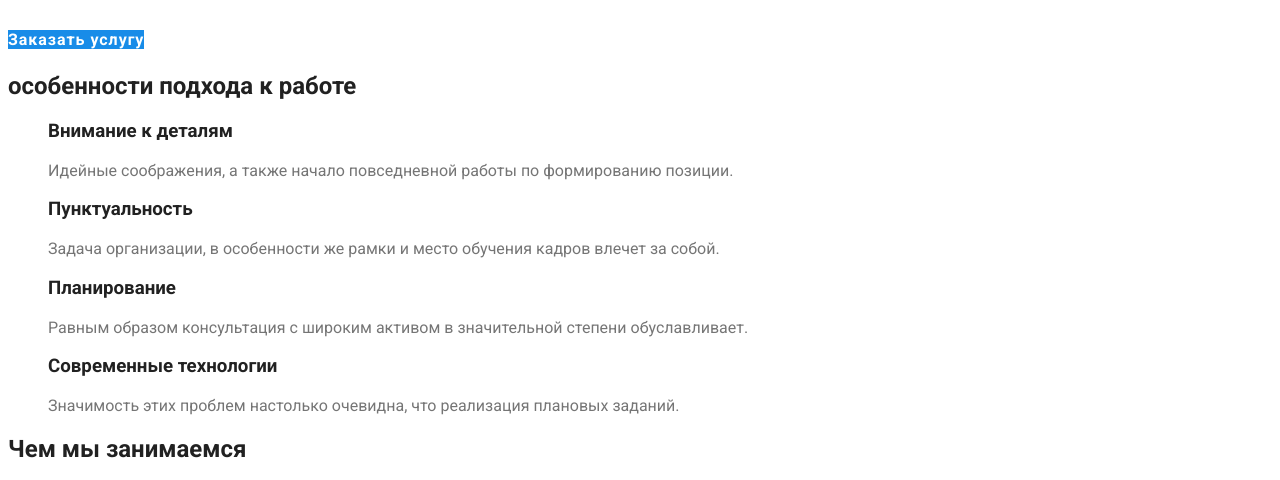
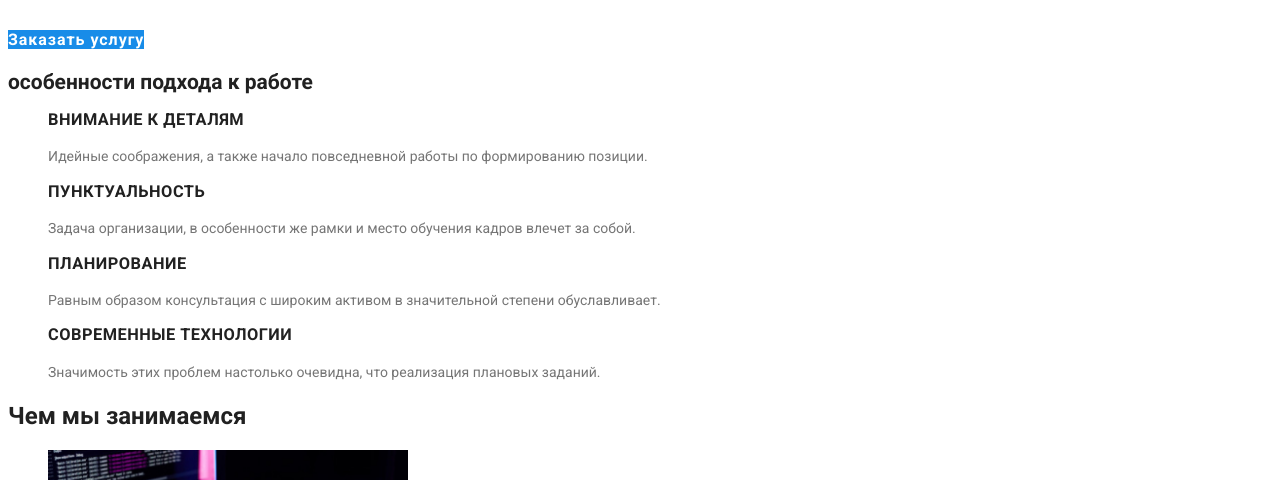
Before and after one commit to Aforty40/goit-markup-hw-03, a plain HTML site: page index.html in a window 1280 px wide. Shown: the part 254-734 px from the top of the page. Drawn offline with Linux system fonts and the light colour scheme.

Commit message:
свойства шрифта особенности работ

```diff
--- a/css/style.css
+++ b/css/style.css
@@ -76,7 +76,7 @@ header {background-color: #ececec;}
    background-color: var(--bgr-color-dark);
    font-size: 44px;
    font-weight: 900;
-   line-height: 1,16;
+   line-height: 1,14;
    letter-spacing: .06em;
    text-align: center;
 
@@ -94,10 +94,19 @@ header {background-color: #ececec;}
 
 /* особенности подхода */
 
-.approach {background-color: var(--bgr-color-primary);}
+.approach {background-color: var(--bgr-color-primary);
+    font-size: 14px;}
 .approach-h2 {color:var(--title-color-general);}
-.approach-h3 {color: var(--title-color-general);}
-.approach-text {color: var(text-color-general);}
+.approach-h3 {color: var(--title-color-general);
+      text-transform: uppercase;
+      font-weight: 700;
+      line-height: 1.14;
+      letter-spacing: .03em;
+      }
+.approach-text {color: var(text-color-general);
+      font-weight: 400;
+      line-height: 1.46;
+      letter-spacing: .02emal;}
 
 
 
```
